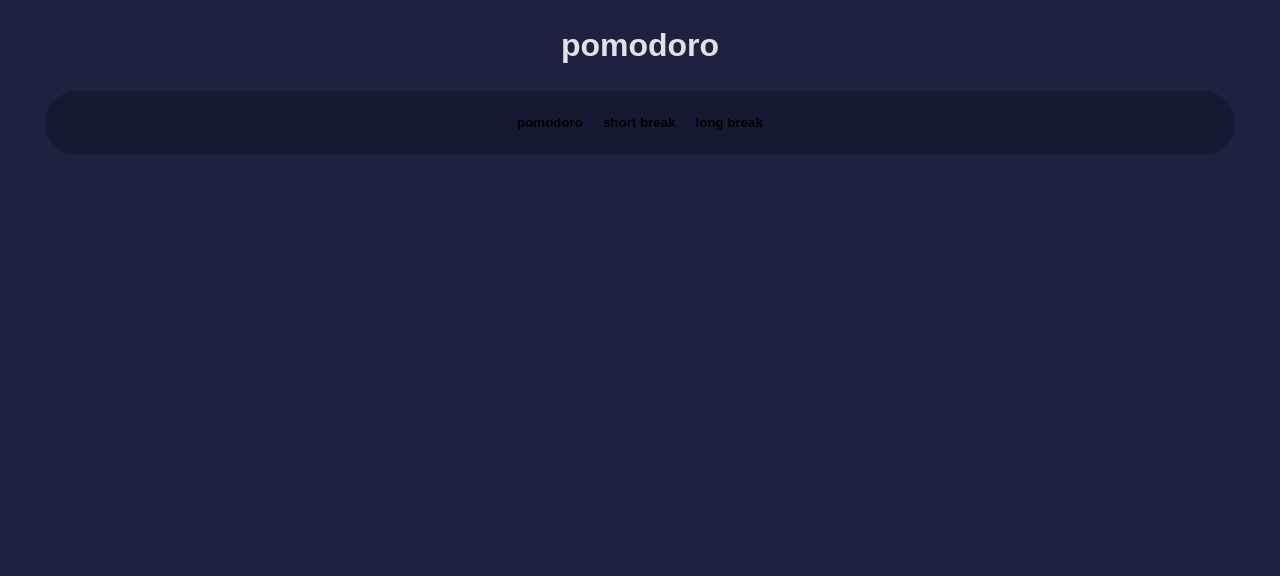
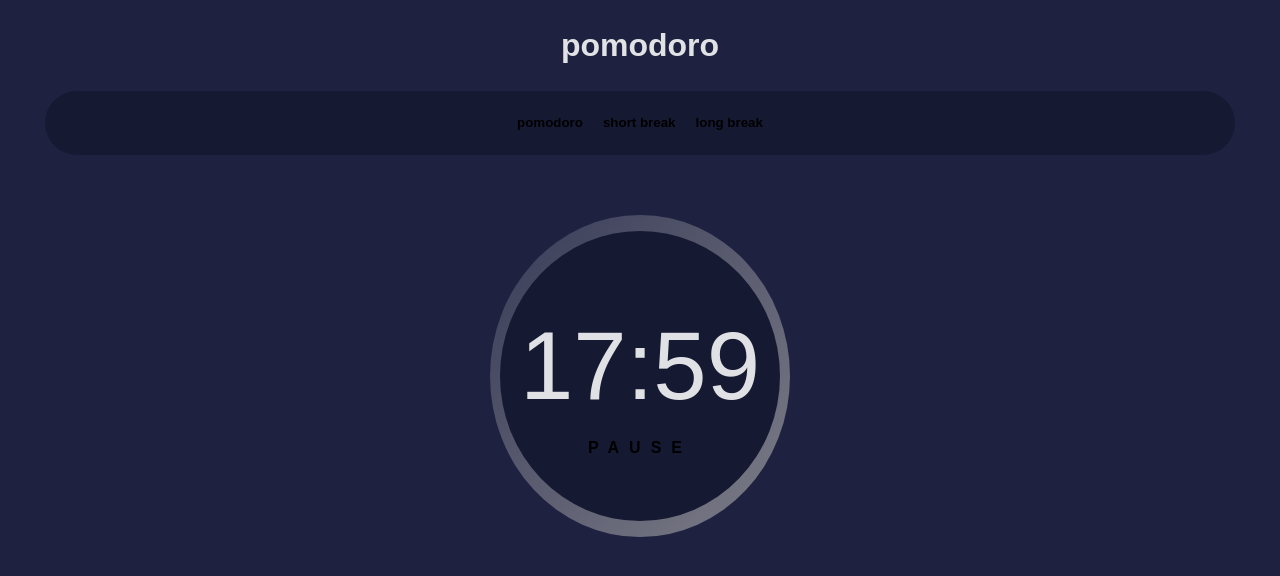
Before and after one commit to bilanoo/pomodoro-app, a React (Vite) app: page / in a window 1280 px wide. Shown: the top 576 px of the page. Built offline with nearby package versions, Linux system fonts and the light colour scheme.

Commit message:
added component to display static timer.

```diff
--- a/src/App.tsx
+++ b/src/App.tsx
@@ -1,5 +1,6 @@
 import "./App.css";
 import { BreakSelector } from "./BreakSelector";
+import { Timer } from "./Timer";
 
 function App() {
   return (
@@ -7,6 +8,7 @@ function App() {
       <div className="pomodoro-container">
         <h1>pomodoro</h1>
         <BreakSelector />
+        <Timer />
       </div>
     </>
   );
--- a/src/BreakSelector/BreakSelector.css
+++ b/src/BreakSelector/BreakSelector.css
@@ -27,3 +27,8 @@
   background-color: #f87070;
   box-shadow: 0 1px 5px 0 white, 0 1px 5px 0 white;
 }
+
+.break-type-button:focus {
+  background-color: #f87070;
+  box-shadow: 0 1px 5px 0 white, 0 1px 5px 0 white;
+}
--- /dev/null
+++ b/src/Timer/Timer.css
@@ -0,0 +1,37 @@
+.timer-container {
+  height: 50%;
+  width: 300px;
+  border-radius: 50%;
+  background-color: #161932;
+  background-image: linear-gradient(to bottom right, #383b58, #7e7e88);
+  justify-self: center;
+  margin-top: 60px;
+  display: flex;
+  align-items: center;
+  justify-content: center;
+}
+
+.display-timer {
+  display: flex;
+  flex-direction: column;
+  height: 90%;
+  width: 280px;
+  border-radius: 50%;
+  background-color: #161932;
+  justify-content: center;
+  align-items: center;
+}
+
+.current-time {
+  font-size: 6em;
+  padding: 0;
+  margin: 0;
+}
+
+.pause-timer {
+  background-color: transparent;
+  border: none;
+  font-size: 1em;
+  letter-spacing: 10px;
+  font-weight: 700;
+}
--- /dev/null
+++ b/src/Timer/index.tsx
@@ -0,0 +1,16 @@
+import "./Timer.css";
+
+export const Timer = () => {
+  return (
+    <>
+      <div className="timer-container">
+        <div className="display-timer">
+          <p className="current-time">17:59</p>
+          <button className="pause-timer" id="pause-timer-button">
+            PAUSE
+          </button>
+        </div>
+      </div>
+    </>
+  );
+};
```
